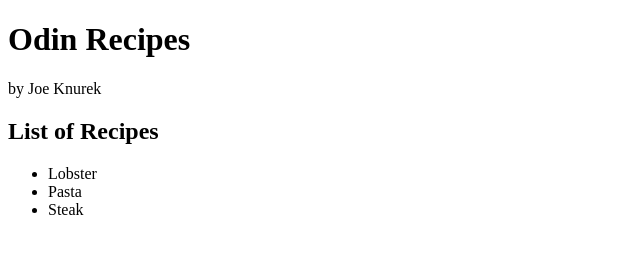
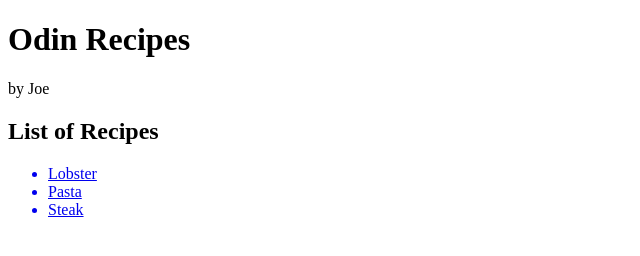
Before and after one commit to Jknurek/odin-recipes, a plain HTML site: page index.html in a window 1280 px wide. Shown: the whole page, without its empty margins (0-640 px from the left). Drawn offline with Linux system fonts and the light colour scheme.

Commit message:
added nav links

```diff
--- a/index.html
+++ b/index.html
@@ -8,12 +8,12 @@
   </head>
   <body>
     <h1>Odin Recipes</h1>
-    <p>by Joe Knurek</p>
+    <p>by Joe</p>
     <h2>List of Recipes</h2>
     <ul>
-      <li>Lobster</li>
-      <li>Pasta</li>
-      <li>Steak</li>
+      <a href="/recipes/lobster.html"><li>Lobster</li></a>
+      <a href="/recipes/pasta.html"><li>Pasta</li></a>
+      <a href="/recipes/steak.html"><li>Steak</li></a>
     </ul>
   </body>
 </html>
```
Also changed, not shown: recipes/lobster.html (+2 -1 lines), recipes/pasta.html (+2 -1 lines), recipes/steak.html (+2 -1 lines).
